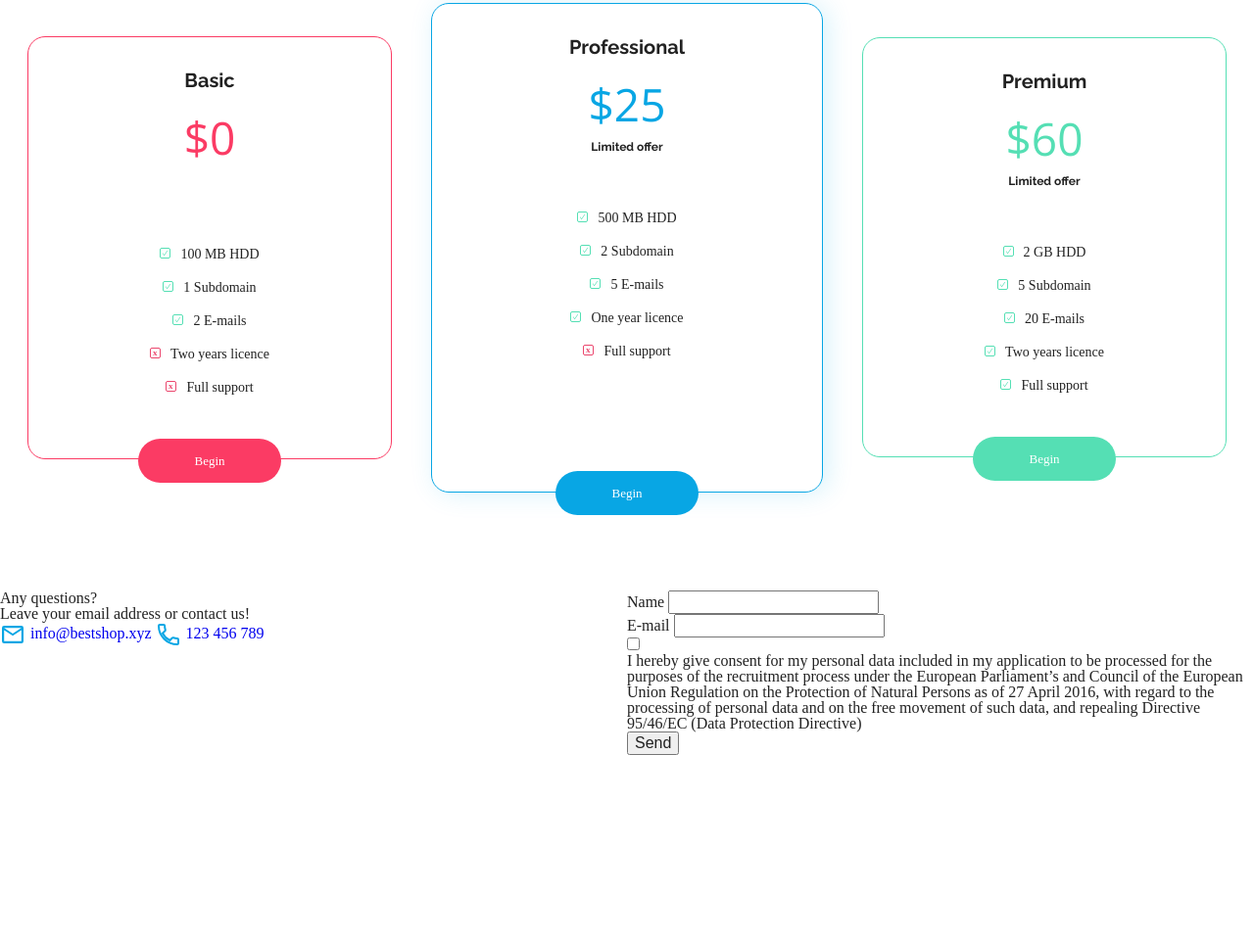
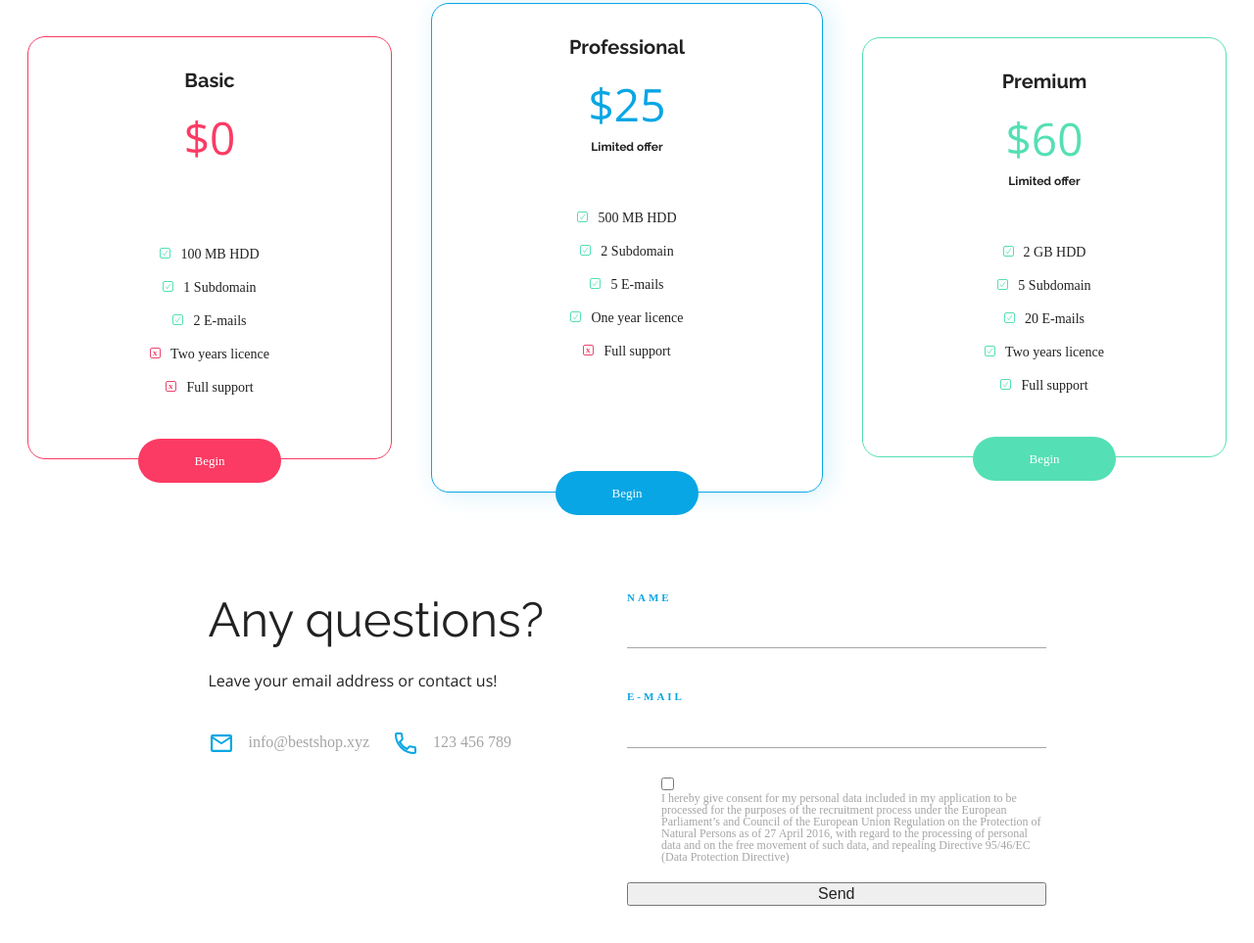
Before and after one commit to KarolNiewiadomski/BestShop, a website built with Vite: page 01_Best_shop/index.html in a window 1280 px wide. Shown: the part 2881-3844 px from the top of the page at 98% size. Before the commit the page ends 3732 px from the top, so only its background shows below. Built offline with nearby package versions, Linux system fonts and the light colour scheme.

Commit message:
left column in form styled and complete

```diff
--- a/01_Best_shop/css/style.css
+++ b/01_Best_shop/css/style.css
@@ -466,8 +466,75 @@ a {
   margin: 80px auto;
   display: flex;
   justify-content: center;
+  width: 855px;
  }
 
  .contact-column {
   width: 50%;
  }
+
+ .contact-heading {
+  font-family: var(--font-raleway);
+  font-size: 49px;
+  margin-bottom: 22px;
+  line-height: 3.6875rem
+ }
+
+ .contact-instruction {
+  font-family: var(--font-open-sans);
+  margin-bottom: 40px;
+  line-height: 1.375rem;
+ }
+
+ .details-item {
+  margin-right: 20px;
+  color: var(--color-grey);
+ }
+
+ .contact-details img {
+  margin-right: 10px;
+ }
+
+ .form {
+  display: flex;
+  flex-direction: column;
+ }
+
+ .form-field {
+  display: flex;
+  flex-direction: column;
+ }
+
+ .form-field:first-of-type {
+  margin-bottom: 42px;
+}
+
+ .form-label {
+  font-weight: bold;
+  text-transform: uppercase;
+  color: var(--color-primary);
+  line-height: 0.9rem;
+  letter-spacing: 3px;
+  font-size: 0.6875rem;
+}
+
+.form-input {
+  border: none;
+  border-bottom: 1px solid var(--color-grey);
+  background-color: transparent;
+  line-height: 2.625rem;
+}
+
+.form-consent {
+  margin-top: 30px;
+}
+
+.form-checkbox {
+  cursor: pointer;
+  display: block;
+  position: relative;
+  padding-left: 35px;
+  margin-bottom: 20px;
+  font-size: .75rem;
+  color: var(--color-grey);
+}
```
Also changed, not shown: 01_Best_shop/index.html (+1 -4 lines).
